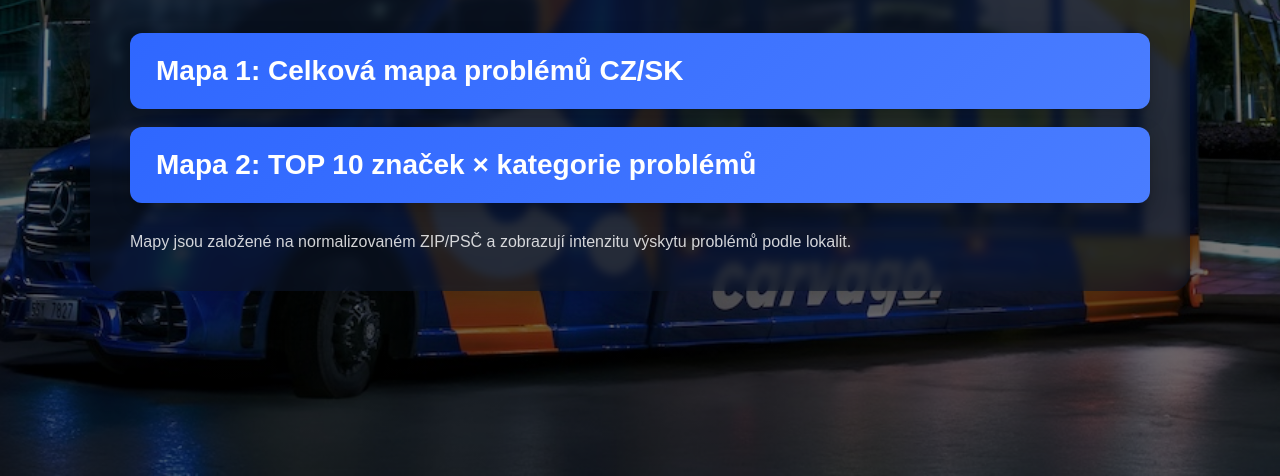
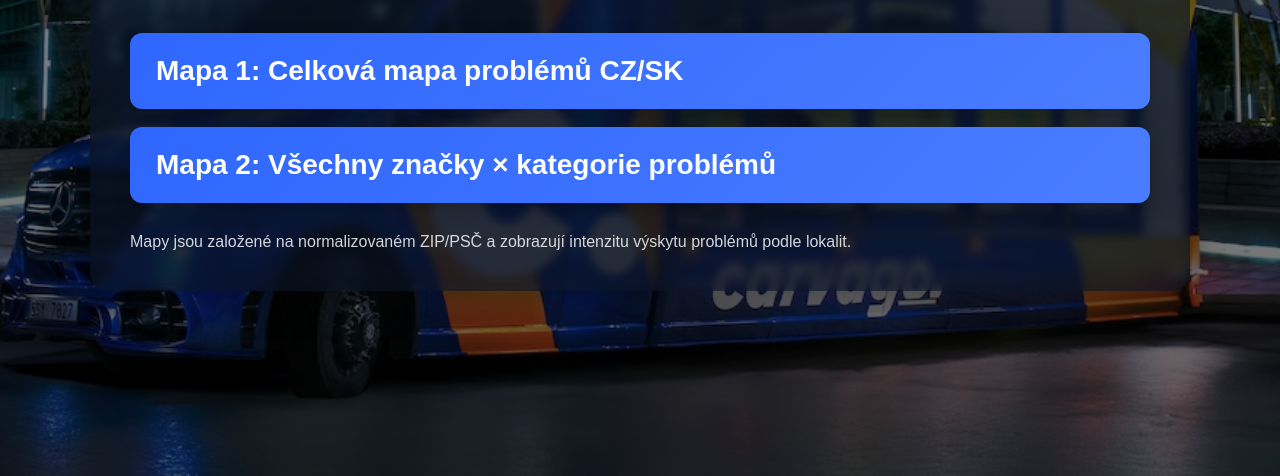
Before and after one commit to marekdvorak-cvg/CVGcomplaintproblemscategory, a plain HTML site: page index.html in a window 1280 px wide. Shown: the part 324-800 px from the top of the page. Drawn offline with Linux system fonts and the light colour scheme.

Commit message:
Update index.html

```diff
--- a/index.html
+++ b/index.html
@@ -114,8 +114,8 @@
         Mapa 1: Celková mapa problémů CZ/SK
       </a>
 
-      <a class="map-link" href="reklamace_externi_mapa_CZ_SK_top10_znacky_filtry.html">
-        Mapa 2: TOP 10 značek × kategorie problémů
+      <a class="map-link" href="reklamace_externi_mapa_CZ_SK_vsechny_znacky_filtry_v2_geokod_ok.html">
+        Mapa 2: Všechny značky × kategorie problémů
       </a>
     </div>
 
```
